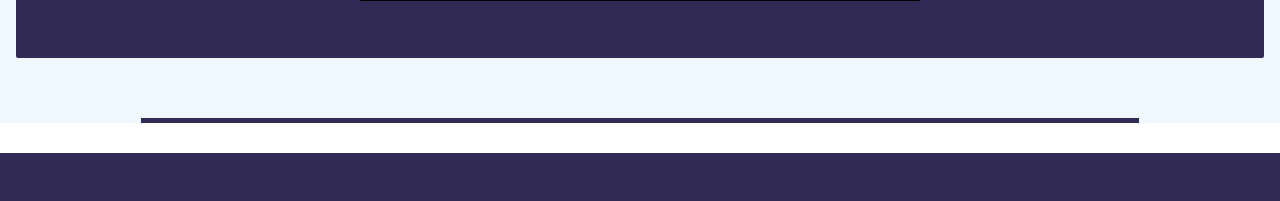
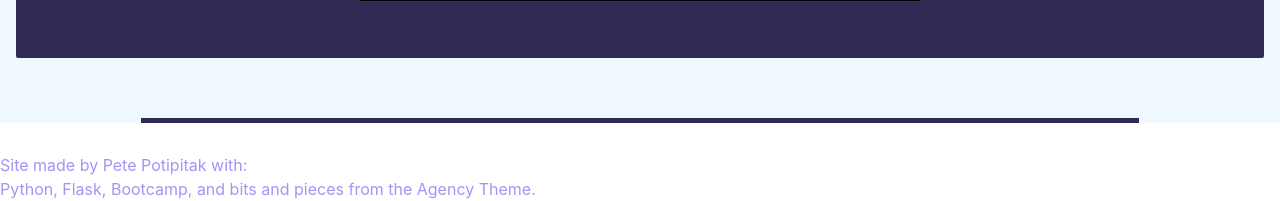
Before and after one commit to Tepah/my_site, a Flask app: page / in a window 1280 px wide. Shown: the part 2281-2482 px from the top of the page. Before the commit the page ends 2434 px from the top, so only its background shows below. Run offline with Flask 2, Linux system fonts and the light colour scheme; some libraries are stand-ins or nearby versions.

Commit message:
Starting footer

```diff
--- a/static/css/style.css
+++ b/static/css/style.css
@@ -69,6 +69,7 @@
     border: 1px solid black;
     margin: auto;
     top: 0;
+    left: 0;
     transition: all ease 0.5s;
     transition-property: top, left, box-shadow;
 }
--- a/templates/shared/_layout.html
+++ b/templates/shared/_layout.html
@@ -39,7 +39,12 @@
     {% block main_content %}{% endblock %}
 </div>
 
-
+<footer>
+    <div class="finishing">
+        Site made by Pete Potipitak with: <br>
+        Python, Flask, Bootcamp, and bits and pieces from the Agency Theme.<br>
+    </div>
+</footer>
 
 <!-- Bootstrap core JS-->
 <script src="https://cdnjs.cloudflare.com/ajax/libs/jquery/3.5.1/jquery.min.js"></script>
```
